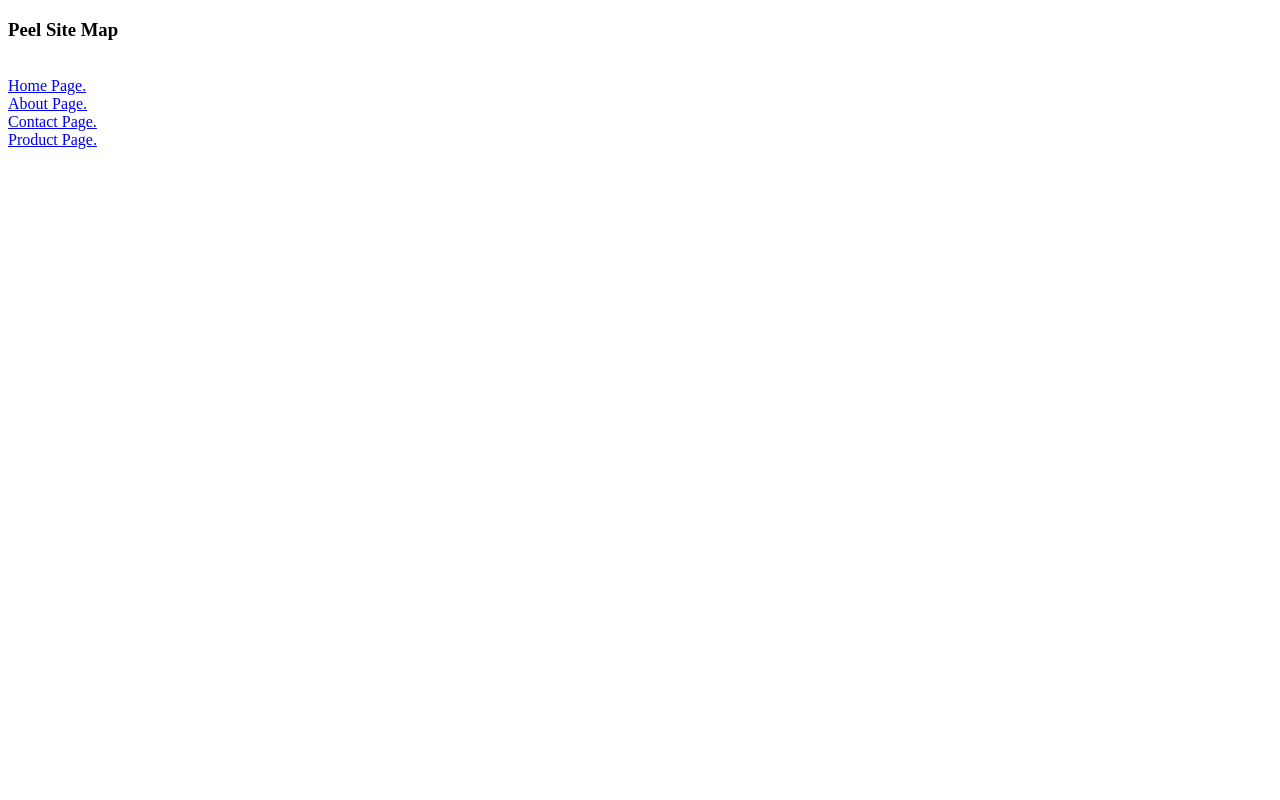
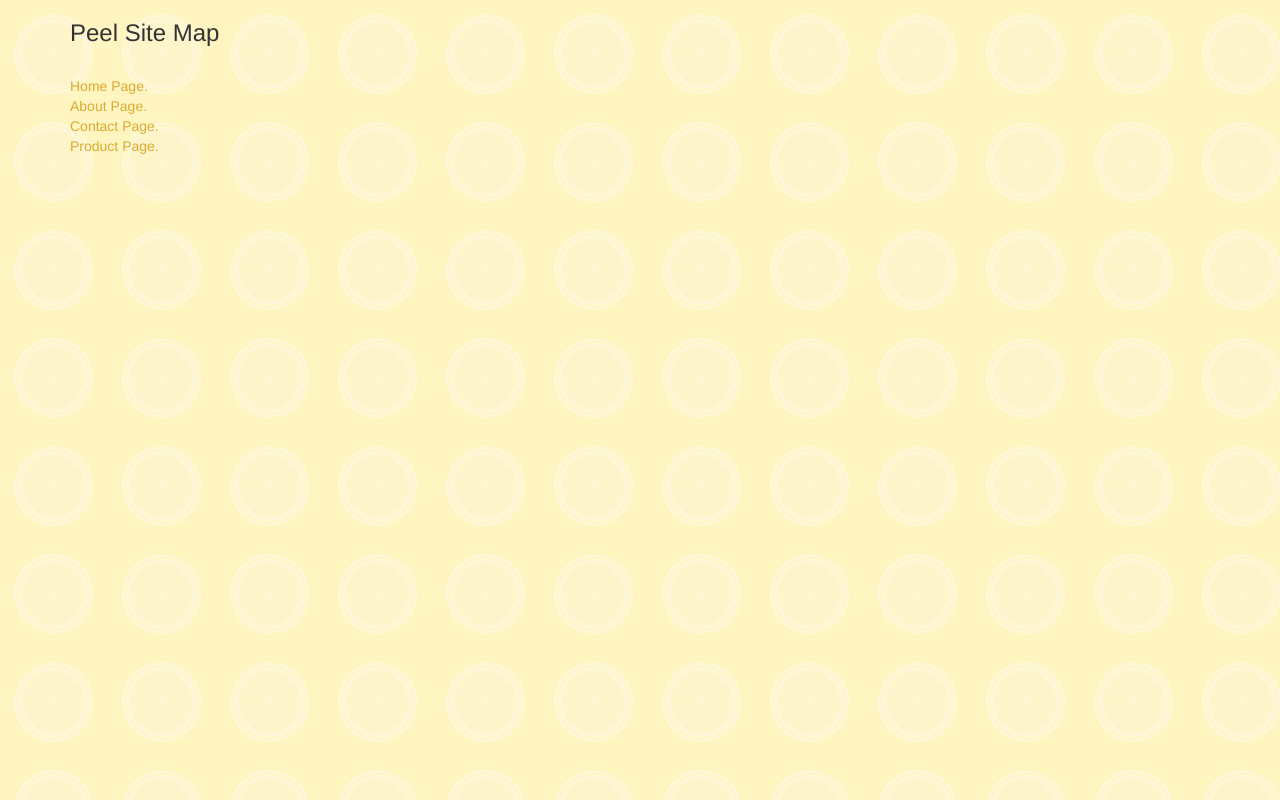
Before and after one commit to scottjparker21/project-biz, a plain HTML site: page sitemap.html in a window 1280 px wide. Drawn offline with nearby package versions, Linux system fonts and the light colour scheme.

Commit message:
jazzed up site map page.

```diff
--- a/sitemap.html
+++ b/sitemap.html
@@ -5,9 +5,12 @@
       <meta charset="utf-8">
       <meta http-equiv="X-UA-Compatible" content="IE=edge">
       <meta name="viewport" content="width=device-width.initial-scale=1">
+      <link rel="stylesheet" href="http://maxcdn.bootstrapcdn.com/bootstrap/3.3.5/css/bootstrap.min.css">
+  		<link rel="stylesheet" type="text/css" href="css/styles.css">
       <title>Peel | Site Map</title>
     </head>
     <body>
+      <div class="container">
               <h3> Peel Site Map </h3>
               <br>
               <a href="index.html">Home Page.</a>
@@ -17,5 +20,6 @@
               <a href="contact.html">Contact Page.</a>
               <br>
               <a href="products.html">Product Page.</a>
+      </div>
     </body>
   </html>
```
Lines whose indentation alone changed are shown as unchanged.
